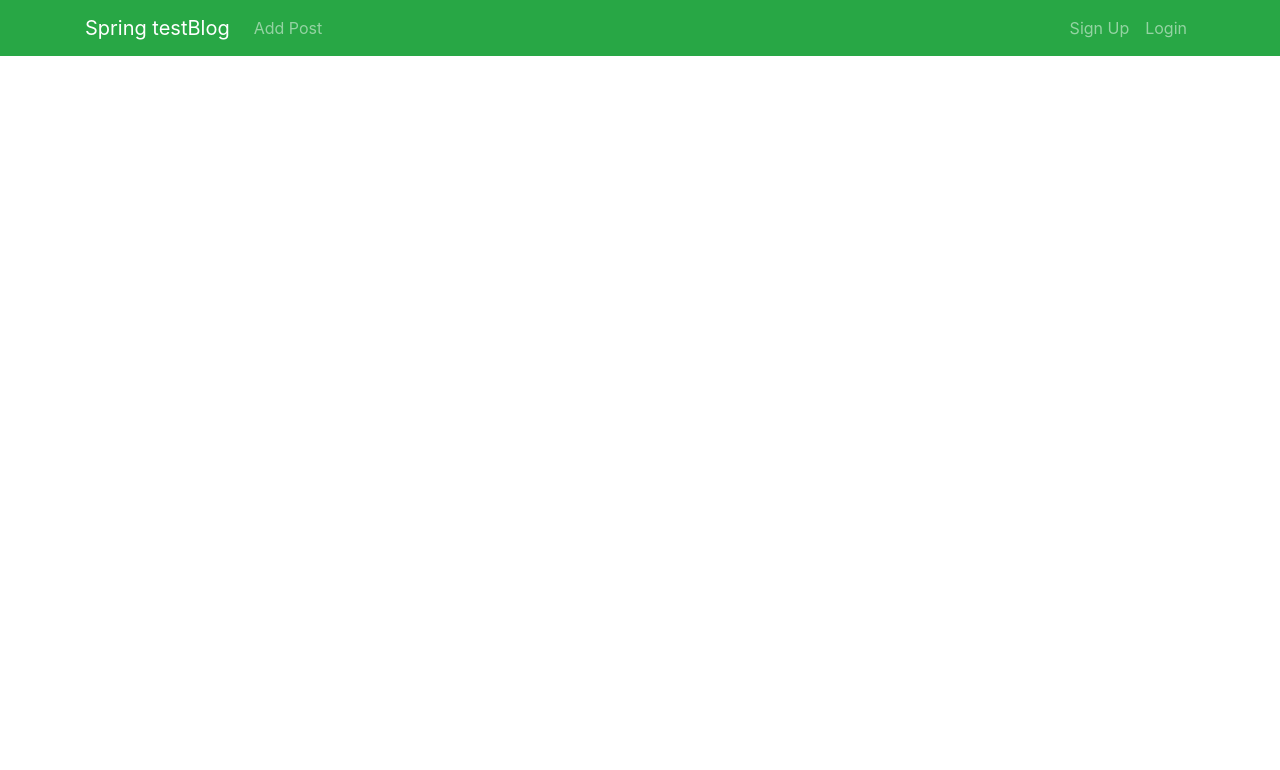
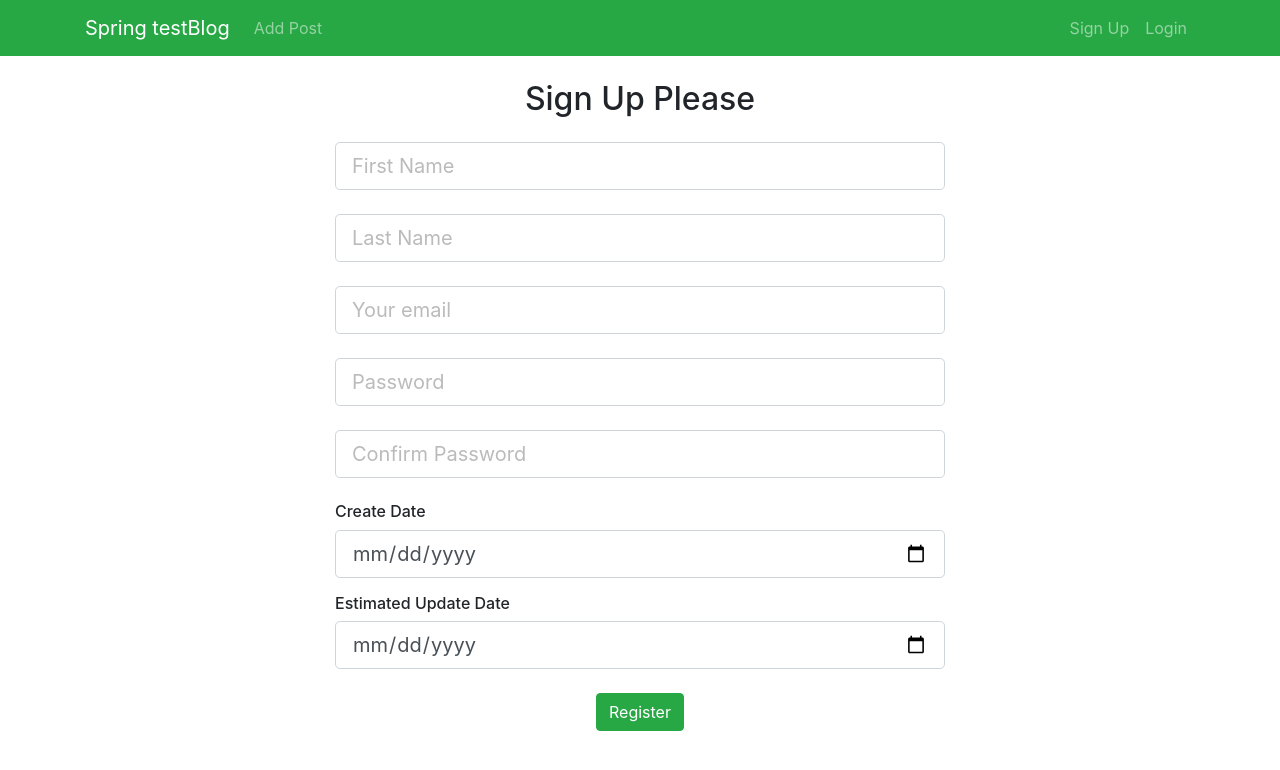
Before and after one commit to post45/blog-spring-boot, a React (Create React App) app in the folder react-test-blog/: page /register in a window 1280 px wide. Shown: the top 770 px of the page. Built offline with nearby package versions, Linux system fonts and the light colour scheme.

Commit message:
sign up form commit

```diff
--- a/react-test-blog/src/App.js
+++ b/react-test-blog/src/App.js
@@ -15,7 +15,7 @@ function App() {
         <Route exact path="/dashboard" component={Dashboard} />
         <Route exact path="/addPost" component={AddPost} />
 
-        <Route exact path="register" component={Register} />
+        <Route exact path="/register" component={Register} />
       </div>
     </Router>
   );
--- a/react-test-blog/src/app/AddPost.js
+++ b/react-test-blog/src/app/AddPost.js
@@ -111,7 +111,7 @@ class AddPost extends Component {
               name="submit"
               className="btn btn-success pull-right"
             >
-              Add Post
+              Post
             </button>
           </form>
         </div>
--- a/react-test-blog/src/userManagement/Register.js
+++ b/react-test-blog/src/userManagement/Register.js
@@ -3,48 +3,100 @@ import React, { Component } from "react";
 class Register extends Component {
   render() {
     return (
-      <div>
-        <form>
-          <p className="h4 text-center mb-4">Sign up</p>
-          <label htmlFor="defaultFormRegisterNameEx" className="grey-text">
-            Your name
-          </label>
+      <div className="col-md-6 m-auto">
+        <div className="form-area ">
+          <form role="form">
+            <h2 className="text-center mb-4">Sign Up Please</h2>
+            {
+              // firstName
+            }
             <input
-            type="text"
-            id="defaultFormRegisterNameEx"
-            className="form-control"
+              type="firstName"
+              title="firstName"
+              id="firstName"
+              className="form-control form-control-lg"
+              placeholder="First Name"
+              required
             />
             <br />
-          <label htmlFor="defaultFormRegisterEmailEx" className="grey-text">
-            Your email
-          </label>
+            {
+              // lastName
+            }
+            <input
+              type="lastName"
+              title="lastName"
+              id="lastName"
+              className="form-control form-control-lg"
+              placeholder="Last Name"
+              required
+            />
+            <br />
+
+            {
+              // email
+            }
             <input
               type="email"
-            id="defaultFormRegisterEmailEx"
-            className="form-control"
+              title="email"
+              id="emal"
+              className="form-control form-control-lg"
+              placeholder="Your email"
+              required
             />
             <br />
-          <label htmlFor="defaultFormRegisterConfirmEx" className="grey-text">
-            Confirm your email
-          </label>
+            {
+              // pass
+            }
             <input
-            type="email"
-            id="defaultFormRegisterConfirmEx"
-            className="form-control"
+              type="password"
+              title="password"
+              id="password"
+              className="form-control form-control-lg"
+              placeholder="Password"
+              required
             />
             <br />
-          <label htmlFor="defaultFormRegisterPasswordEx" className="grey-text">
-            Your password
-          </label>
+            {
+              // confirm pass
+            }
             <input
-            type="password"
-            id="defaultFormRegisterPasswordEx"
-            className="form-control"
+              type="confirmPassword"
+              title="confirmPassword"
+              id="confirmPassword"
+              className="form-control form-control-lg"
+              placeholder="Confirm Password"
+              required
             />
+            <br />
+            {
+              // Date
+            }
+            <h6>Create Date</h6>
+            <div className="form-group">
+              <input
+                type="date"
+                className="form-control form-control-lg"
+                name="createDate"
+              />
+            </div>
+            <h6>Estimated Update Date</h6>
+            <div className="form-group">
+              <input
+                type="date"
+                className="form-control form-control-lg"
+                name="updateDate"
+              />
+            </div>
+            {
+              // Date
+            }
             <div className="text-center mt-4">
-            <button type="submit">Register</button>
+              <button name="submit" className="btn btn-success">
+                Register
+              </button>
             </div>
           </form>
+        </div>
       </div>
     );
   }
```
Lines whose indentation alone changed are shown as unchanged.
